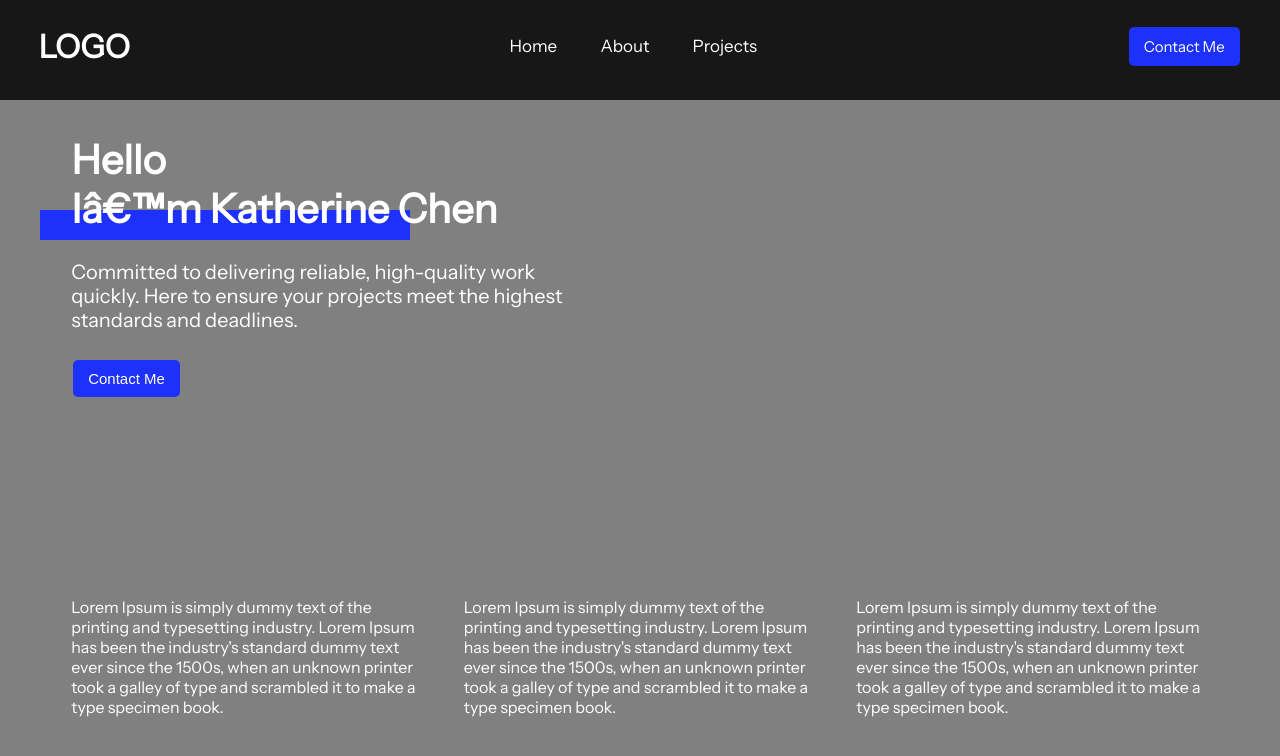
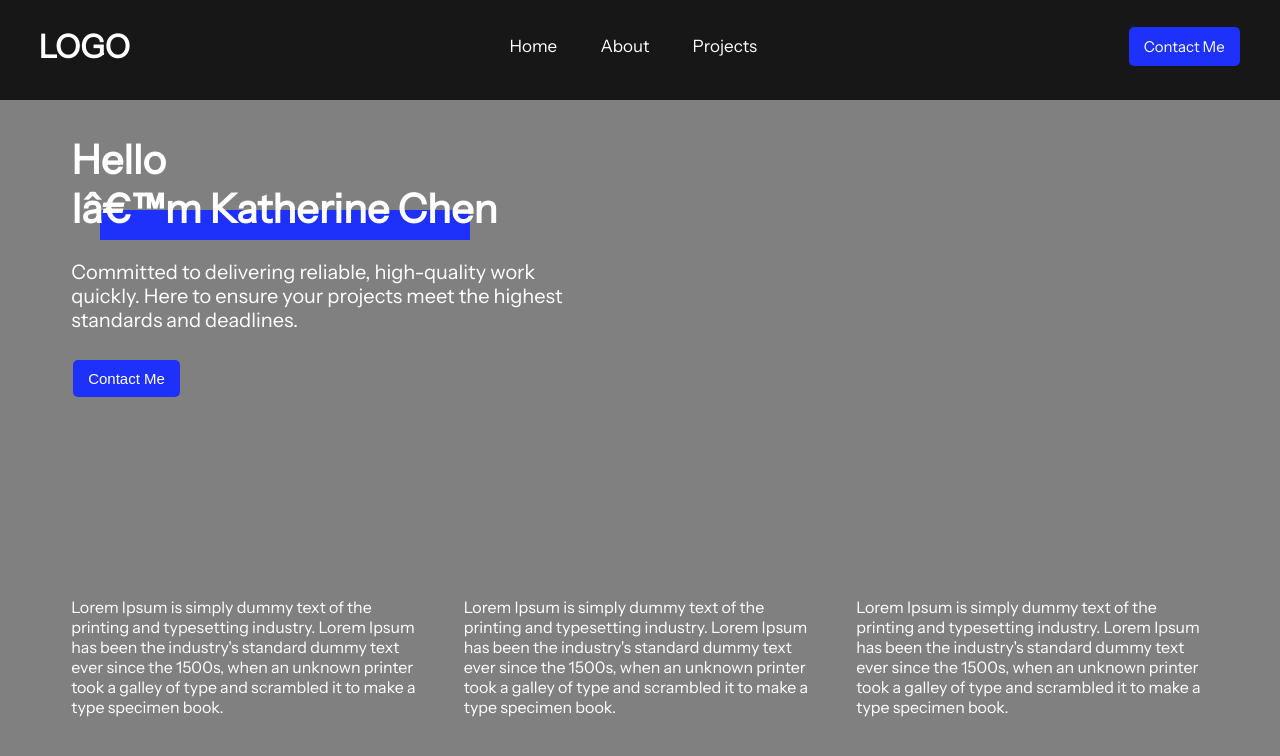
Before and after one commit to KatisaKat/chen_portfolio, a plain HTML site: page index.html in a window 1280 px wide. Drawn offline with Linux system fonts and the light colour scheme.

Commit message:
underline-left

```diff
--- a/index.html
+++ b/index.html
@@ -83,7 +83,7 @@
         opacity: 1;
         position: absolute;
         top: 210px;
-        left: 40px;
+        left: 100px;
         z-index: -1;
       }
     </style>
```
